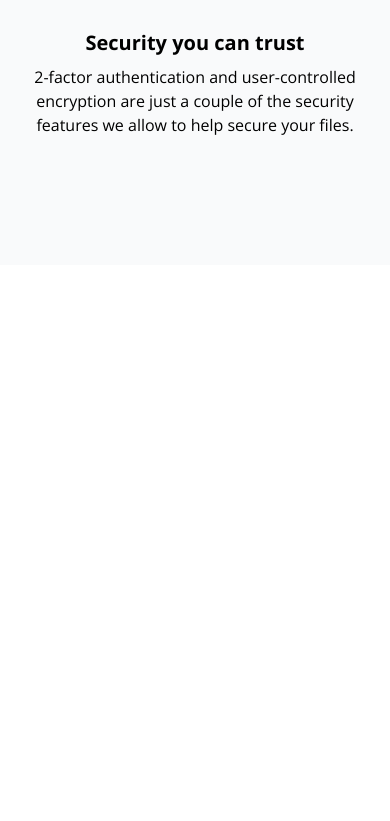
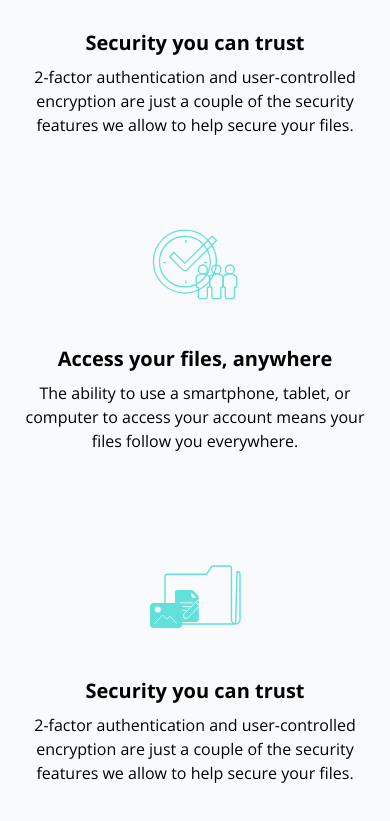
Before and after one commit to Soulbolt/fylo, a website: page index.html in a window 390 px wide. Shown: the part 1540-2361 px from the top of the page. Before the commit the page ends 1805 px from the top, so only its background shows below. Drawn offline with nearby package versions, Linux system fonts and the light colour scheme.

Commit message:
Add second row with 3rd and 4th item imgs and context. Add margin top.

```diff
--- a/index.html
+++ b/index.html
@@ -135,6 +135,34 @@
             </p>
           </div>
         </div>
+        <!-- Second Row -->
+        <div
+          class="flex flex-col space-y-24 mt-20 text-center md:flex-row md:space-y-0"
+        >
+          <!-- Item 3 -->
+          <div class="flex flex-col items-center space-y-2 md:w-1/2">
+            <div class="flex items-center justify-center h-24 mb-6">
+              <img src="images/icon-collaboration.svg" alt="" />
+            </div>
+            <h3 class="text-xl font-bold">Access your files, anywhere</h3>
+            <p class="max-w-md">
+              The ability to use a smartphone, tablet, or computer to access
+              your account means your files follow you everywhere.
+            </p>
+          </div>
+          <!-- Item 4 -->
+          <div class="flex flex-col items-center space-y-2 md:w-1/2">
+            <div class="flex items-center justify-center h-24 mb-6">
+              <img src="images/icon-any-file.svg" alt="" />
+            </div>
+            <h3 class="text-xl font-bold">Security you can trust</h3>
+            <p class="max-w-md">
+              2-factor authentication and user-controlled encryption are just a
+              couple of the security features we allow to help secure your
+              files.
+            </p>
+          </div>
+        </div>
       </div>
     </section>
   </body>
```
Also changed, not shown: css/style.css.
